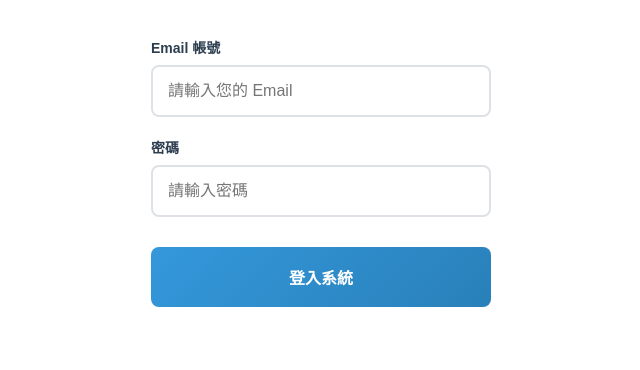
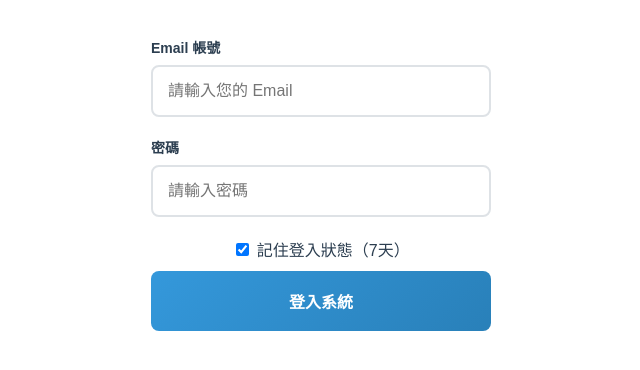
Before and after one commit to usaampm/live-product-search-pwa, a plain HTML site: page index.html in a window 1280 px wide. Shown: the part 236-606 px from the top of the page, without its empty margins (339-979 px from the left). Drawn offline with Linux system fonts and the light colour scheme; no server answers.

Commit message:
Update index.html

```diff
--- a/index.html
+++ b/index.html
@@ -34,10 +34,16 @@
             <input type="email" id="loginEmail" placeholder="請輸入您的 Email" required>
         </div>
         <div class="form-group">
-            <label>密碼</label>
-            <input type="password" id="loginPassword" placeholder="請輸入密碼" required>
-        </div>
-        <button type="button" onclick="handleLogin()" class="login-btn">登入系統</button>
+    <label>密碼</label>
+    <input type="password" id="loginPassword" placeholder="請輸入密碼" required>
+</div>
+<div class="checkbox-group">
+    <label>
+        <input type="checkbox" id="rememberLogin" checked>
+        記住登入狀態（7天）
+    </label>
+</div>
+<button type="button" onclick="handleLogin()" class="login-btn">登入系統</button>
     </form>
 </div>
             <!-- 主選單 -->
```
